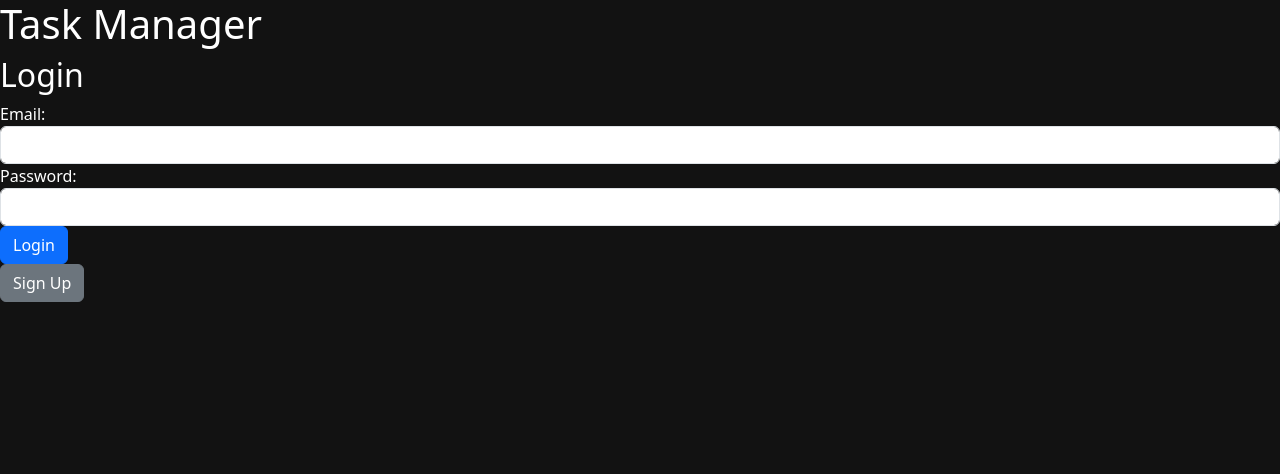
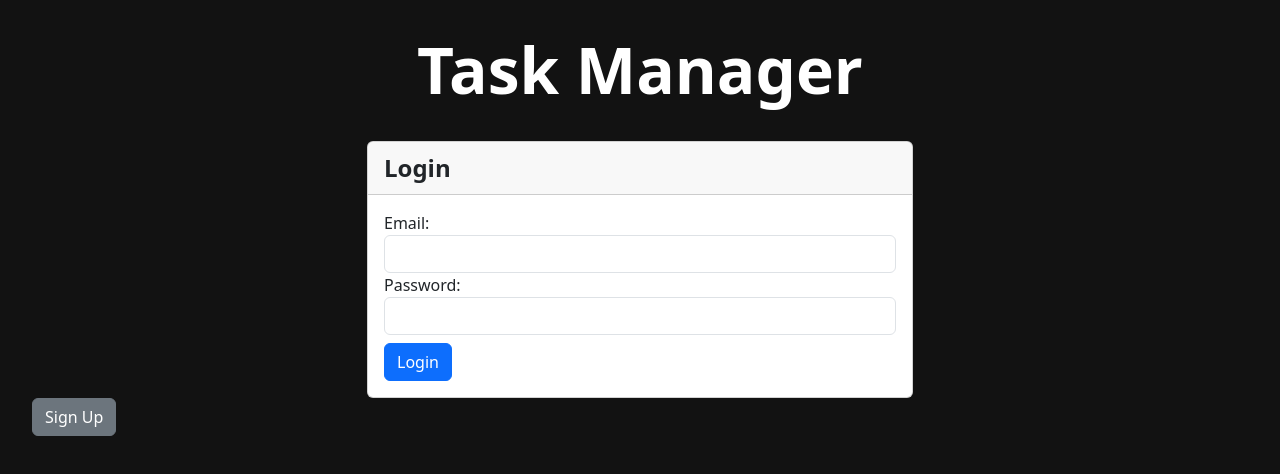
Before and after one commit to devfelipelimabr/task-manager-frontend, a React (Create React App) app: page / in a window 1280 px wide. Shown: the top 474 px of the page. Built offline with nearby package versions, Linux system fonts and the light colour scheme.

Commit message:
Stylized.

```diff
--- a/src/App.js
+++ b/src/App.js
@@ -24,8 +24,8 @@ function App() {
   };
 
   return (
-    <div>
-      <h1>Task Manager</h1>
+    <div className='main'>
+      <h1 className='main-title'>Task Manager</h1>
       {token ? (
         <>
           <button className="btn btn-danger" onClick={handleLogout}>Logout</button>
--- a/src/components/Login.jsx
+++ b/src/components/Login.jsx
@@ -12,18 +12,22 @@ function Login({ onLogin }) {
         axios.post('http://localhost:3000/login', { email, password })
             .then(response => {
                 const { token } = response.data;
-                onLogin(token); // Chama a função onLogin passando o token retornado pelo backend
+                onLogin(token);
             })
             .catch(error => {
-                setErrorMessage('Erro ao efetuar login. Verifique suas credenciais e tente novamente.'); // Define a mensagem de erro
+                setErrorMessage('Erro ao efetuar login. Verifique suas credenciais e tente novamente.');
                 console.error('Error logging in:', error);
             });
     };
 
     return (
-        <div>
-            <h2>Login</h2>
-            {errorMessage && <div className="alert alert-danger">{errorMessage}</div>} {/* Exibe a mensagem de erro, se houver */}
+        <div className="container">
+            <div className="row justify-content-center">
+                <div className="col-md-6">
+                    <div className="card">
+                        <div className="card-header">Login</div>
+                        <div className="card-body">
+                            {errorMessage && <div className="alert alert-danger">{errorMessage}</div>}
                             <form onSubmit={handleSubmit}>
                                 <div className="form-group">
                                     <label>Email:</label>
@@ -46,6 +50,10 @@ function Login({ onLogin }) {
                                 <button type="submit" className="btn btn-primary">Login</button>
                             </form>
                         </div>
+                    </div>
+                </div>
+            </div>
+        </div>
     );
 }
 
--- a/src/components/Signup.jsx
+++ b/src/components/Signup.jsx
@@ -5,26 +5,31 @@ import axios from 'axios';
 function Signup({ onLogin }) {
     const [email, setEmail] = useState('');
     const [password, setPassword] = useState('');
-  const [message, setMessage] = useState('');
+    const [successMessage, setSuccessMessage] = useState('');
+    const [errorMessage, setErrorMessage] = useState('');
 
     const handleSubmit = (e) => {
         e.preventDefault();
         axios.post('http://localhost:3000/signup', { email, password })
             .then(response => {
-        const { token } = response.data;
-        onLogin(token);
-        setMessage('Usuário cadastrado com sucesso!'); // Define a mensagem de sucesso
+                setSuccessMessage('Usuário cadastrado com sucesso.');
+                onLogin(response.data.token);
             })
             .catch(error => {
-        setMessage('Erro ao cadastrar usuário. Por favor, tente novamente.'); // Define a mensagem de erro
+                setErrorMessage('Erro ao cadastrar usuário. Verifique suas credenciais e tente novamente.');
                 console.error('Error signing up:', error);
             });
     };
 
     return (
-    <div>
-      <h2>Sign Up</h2>
-      {message && <div className="alert alert-info">{message}</div>} {/* Exibe a mensagem, se houver */}
+        <div className="container">
+            <div className="row justify-content-center">
+                <div className="col-md-6">
+                    <div className="card">
+                        <div className="card-header">Sign Up</div>
+                        <div className="card-body">
+                            {successMessage && <div className="alert alert-success">{successMessage}</div>}
+                            {errorMessage && <div className="alert alert-danger">{errorMessage}</div>}
                             <form onSubmit={handleSubmit}>
                                 <div className="form-group">
                                     <label>Email:</label>
@@ -47,6 +52,10 @@ function Signup({ onLogin }) {
                                 <button type="submit" className="btn btn-primary">Sign Up</button>
                             </form>
                         </div>
+                    </div>
+                </div>
+            </div>
+        </div>
     );
 }
 
--- a/src/styles/dark-theme.css
+++ b/src/styles/dark-theme.css
@@ -5,4 +5,22 @@ body {
     color: #fff;
   }
 
-  /* Adicione estilos adicionais conforme necessário */
+  .main{
+    padding: 2rem;
+  }
+
+  .main-title{
+    font-weight: bolder;
+    font-size: 4rem;
+    text-align: center;
+    margin-bottom: 2rem;
+  }
+
+.card-header{
+  font-size: 1.5rem;
+  font-weight: bold;
+}
+
+.card .btn{
+  margin-top: .5rem;
+}
```
Lines whose indentation alone changed are shown as unchanged.
